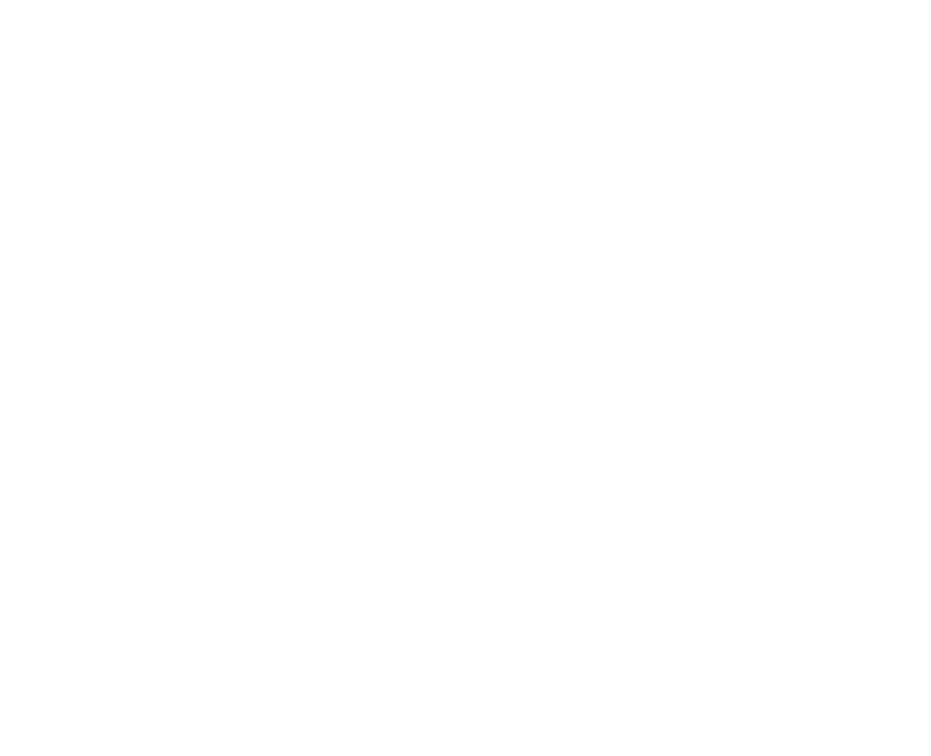
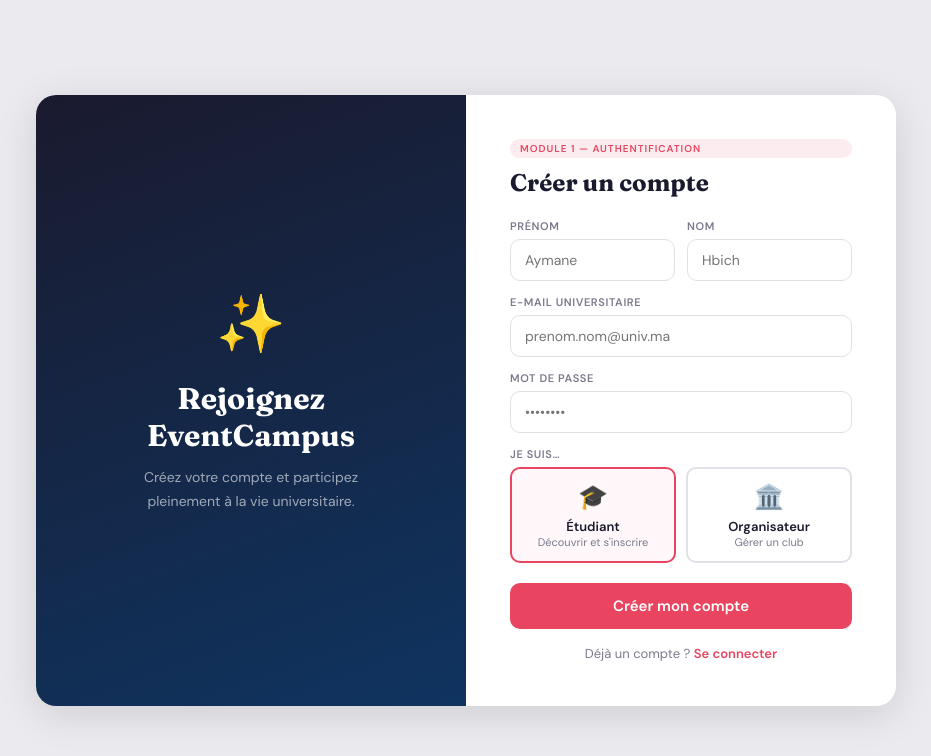
Before and after one commit to aymanehbich/Eventcampus-frontend, a React (Vite) app: page /register in a window 1280 px wide. Shown: the top 756 px of the page, without its empty margins (174-1105 px from the left). Built offline with nearby package versions, Linux system fonts and the light colour scheme.

Commit message:
EP-27 Créer le formulaire d'inscription (email, mot de passe, choix du rôle)

```diff
--- a/index.html
+++ b/index.html
@@ -4,7 +4,8 @@
     <meta charset="UTF-8" />
     <link rel="icon" type="image/svg+xml" href="/favicon.svg" />
     <meta name="viewport" content="width=device-width, initial-scale=1.0" />
-    <title>eventcampus-front</title>
+    <link href="https://fonts.googleapis.com/css2?family=DM+Sans:wght@300;400;500;600&family=Fraunces:wght@700;900&display=swap" rel="stylesheet">
+    <title>EventCampus</title>
   </head>
   <body>
     <div id="root"></div>
--- a/src/App.jsx
+++ b/src/App.jsx
@@ -1,5 +1,14 @@
+import { BrowserRouter, Routes, Route } from 'react-router-dom'
+import Register from './pages/auth/Register'
+
 function App() {
-  return <></>
+  return (
+    <BrowserRouter>
+      <Routes>
+        <Route path="/register" element={<Register />} />
+      </Routes>
+    </BrowserRouter>
+  )
 }
 
 export default App
--- /dev/null
+++ b/src/pages/auth/Register.css
@@ -0,0 +1,176 @@
+.register-body {
+  font-family: 'DM Sans', sans-serif;
+  background: #EAEAEF;
+  display: flex;
+  align-items: center;
+  justify-content: center;
+  min-height: 100vh;
+  padding: 32px;
+}
+
+.card {
+  background: white;
+  border-radius: 20px;
+  overflow: hidden;
+  box-shadow: 0 8px 40px rgba(0, 0, 0, 0.12);
+  display: grid;
+  grid-template-columns: 1fr 1fr;
+  width: 860px;
+}
+
+.left {
+  background: linear-gradient(160deg, #1A1A2E, #0F3460);
+  display: flex;
+  flex-direction: column;
+  align-items: center;
+  justify-content: center;
+  padding: 56px 40px;
+  color: white;
+  text-align: center;
+}
+
+.left .emoji {
+  font-size: 56px;
+  margin-bottom: 20px;
+}
+
+.left h2 {
+  font-family: 'Fraunces', serif;
+  font-size: 30px;
+  margin-bottom: 12px;
+}
+
+.left p {
+  color: rgba(255, 255, 255, 0.6);
+  font-size: 14px;
+  line-height: 1.7;
+  max-width: 260px;
+}
+
+.right {
+  padding: 44px;
+  display: flex;
+  flex-direction: column;
+  justify-content: center;
+}
+
+.right h3 {
+  font-family: 'Fraunces', serif;
+  font-size: 24px;
+  color: #1A1A2E;
+  margin-bottom: 22px;
+}
+
+.form-group {
+  margin-bottom: 14px;
+}
+
+.form-group label {
+  display: block;
+  font-size: 11px;
+  font-weight: 700;
+  color: #7A7A8C;
+  margin-bottom: 6px;
+  text-transform: uppercase;
+  letter-spacing: 0.6px;
+}
+
+.form-group input,
+.form-group select {
+  width: 100%;
+  border: 1.5px solid #E0E0E6;
+  border-radius: 10px;
+  padding: 11px 14px;
+  font-size: 14px;
+  font-family: 'DM Sans', sans-serif;
+  color: #1A1A2E;
+  outline: none;
+}
+
+.form-group input:focus,
+.form-group select:focus {
+  border-color: #E94560;
+}
+
+.form-row {
+  display: grid;
+  grid-template-columns: 1fr 1fr;
+  gap: 12px;
+}
+
+.btn-submit {
+  width: 100%;
+  background: #E94560;
+  color: white;
+  border: none;
+  border-radius: 10px;
+  padding: 13px;
+  font-size: 15px;
+  font-weight: 700;
+  font-family: 'DM Sans', sans-serif;
+  cursor: pointer;
+  margin-top: 6px;
+}
+
+.footer-text {
+  text-align: center;
+  font-size: 13px;
+  color: #7A7A8C;
+  margin-top: 16px;
+}
+
+.footer-text a {
+  color: #E94560;
+  text-decoration: none;
+  font-weight: 600;
+}
+
+.label-tag {
+  display: inline-block;
+  background: rgba(233, 69, 96, 0.1);
+  color: #E94560;
+  font-size: 10px;
+  font-weight: 700;
+  padding: 3px 10px;
+  border-radius: 20px;
+  letter-spacing: 1px;
+  text-transform: uppercase;
+  margin-bottom: 10px;
+}
+
+.role-options {
+  display: grid;
+  grid-template-columns: 1fr 1fr;
+  gap: 10px;
+  margin-top: 6px;
+}
+
+.role-card {
+  border: 2px solid #E0E0E6;
+  border-radius: 10px;
+  padding: 12px;
+  text-align: center;
+  cursor: pointer;
+  transition: all 0.2s;
+}
+
+.role-card.selected {
+  border-color: #E94560;
+  background: rgba(233, 69, 96, 0.04);
+}
+
+.role-card .r-icon {
+  font-size: 24px;
+  margin-bottom: 6px;
+}
+
+.role-card .r-label {
+  font-size: 13px;
+  font-weight: 600;
+  color: #1A1A2E;
+}
+
+.role-card .r-sub {
+  font-size: 11px;
+  color: #7A7A8C;
+}
--- /dev/null
+++ b/src/pages/auth/Register.jsx
@@ -0,0 +1,108 @@
+import { useState } from 'react'
+import './Register.css'
+
+function Register() {
+  const [formData, setFormData] = useState({
+    prenom: '',
+    nom: '',
+    email: '',
+    password: '',
+    role: 'etudiant'
+  })
+
+  const handleChange = (e) => {
+    setFormData({ ...formData, [e.target.name]: e.target.value })
+  }
+
+  const handleRoleSelect = (role) => {
+    setFormData({ ...formData, role })
+  }
+
+  const handleSubmit = (e) => {
+    e.preventDefault()
+    console.log('Register:', formData)
+  }
+
+  return (
+    <div className="register-body">
+      <div className="card">
+        <div className="left">
+          <div className="emoji">✨</div>
+          <h2>Rejoignez EventCampus</h2>
+          <p>Créez votre compte et participez pleinement à la vie universitaire.</p>
+        </div>
+        <div className="right">
+          <div className="label-tag">Module 1 — Authentification</div>
+          <h3>Créer un compte</h3>
+          <form onSubmit={handleSubmit}>
+            <div className="form-row">
+              <div className="form-group">
+                <label>Prénom</label>
+                <input
+                  name="prenom"
+                  placeholder="Aymane"
+                  value={formData.prenom}
+                  onChange={handleChange}
+                />
+              </div>
+              <div className="form-group">
+                <label>Nom</label>
+                <input
+                  name="nom"
+                  placeholder="Hbich"
+                  value={formData.nom}
+                  onChange={handleChange}
+                />
+              </div>
+            </div>
+            <div className="form-group">
+              <label>E-mail universitaire</label>
+              <input
+                name="email"
+                type="email"
+                placeholder="prenom.nom@univ.ma"
+                value={formData.email}
+                onChange={handleChange}
+              />
+            </div>
+            <div className="form-group">
+              <label>Mot de passe</label>
+              <input
+                name="password"
+                type="password"
+                placeholder="••••••••"
+                value={formData.password}
+                onChange={handleChange}
+              />
+            </div>
+            <div className="form-group">
+              <label>Je suis…</label>
+              <div className="role-options">
+                <div
+                  className={`role-card${formData.role === 'etudiant' ? ' selected' : ''}`}
+                  onClick={() => handleRoleSelect('etudiant')}
+                >
+                  <div className="r-icon">🎓</div>
+                  <div className="r-label">Étudiant</div>
+                  <div className="r-sub">Découvrir et s'inscrire</div>
+                </div>
+                <div
+                  className={`role-card${formData.role === 'organisateur' ? ' selected' : ''}`}
+                  onClick={() => handleRoleSelect('organisateur')}
+                >
+                  <div className="r-icon">🏛️</div>
+                  <div className="r-label">Organisateur</div>
+                  <div className="r-sub">Gérer un club</div>
+                </div>
+              </div>
+            </div>
+            <button type="submit" className="btn-submit">Créer mon compte</button>
+          </form>
+          <p className="footer-text">Déjà un compte ? <a href="#">Se connecter</a></p>
+        </div>
+      </div>
+    </div>
+  )
+}
+
+export default Register
```
Also changed, not shown: src/pages/auth/test.txt (deleted).
